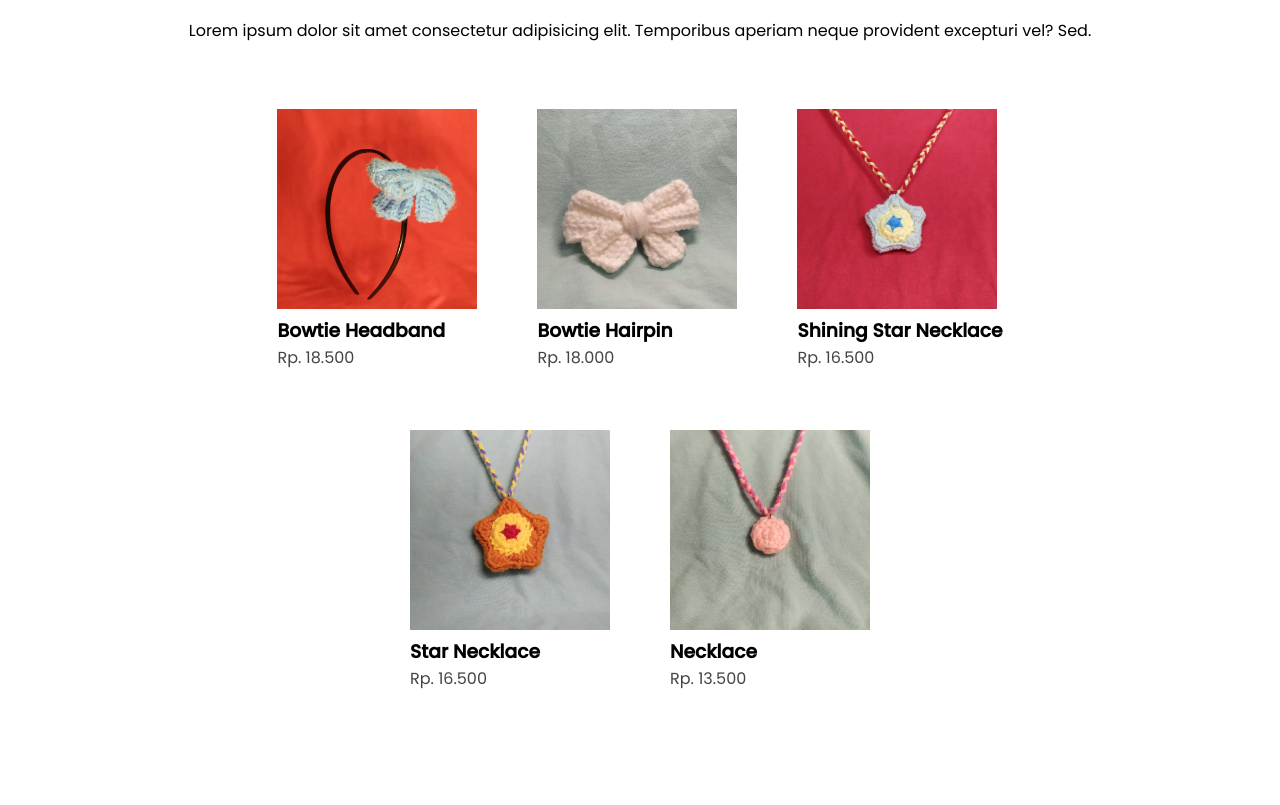
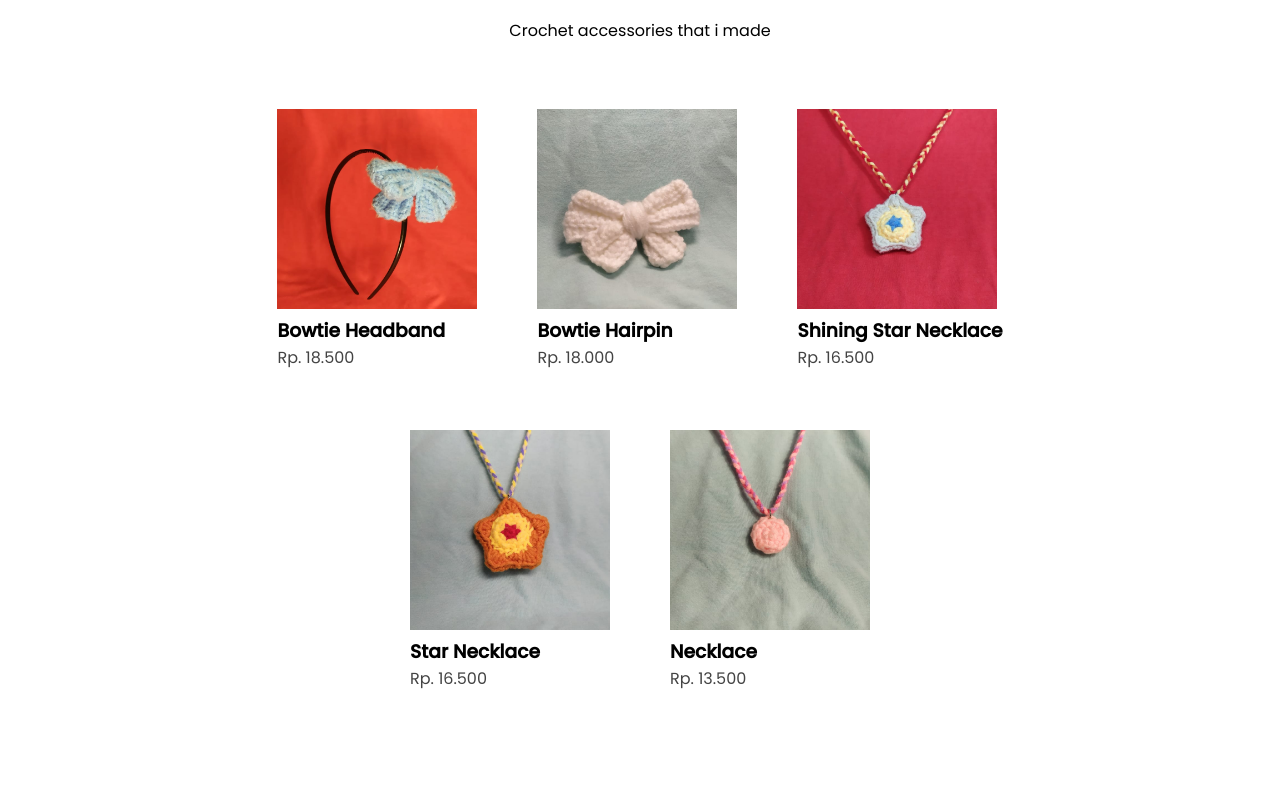
Before and after one commit to zarwolas/Bee-Crochet, a plain HTML site: page accessories.html in a window 1280 px wide. Shown: the part 190-995 px from the top of the page. Drawn offline with Linux system fonts and the light colour scheme.

Commit message:
Add files via upload

```diff
--- a/accessories.html
+++ b/accessories.html
@@ -23,7 +23,7 @@
         </header>
         <div class="lebah"></div>
         <h1 class="center">Crochet Accessories</h1>
-        <p class="center">Lorem ipsum dolor sit amet consectetur adipisicing elit. Temporibus aperiam neque provident excepturi vel? Sed.</p>
+        <p class="center">Crochet accessories that i made</p>
         <div class="lebah"></div>
          <div class="grid-container">
         <div class="box">
```
